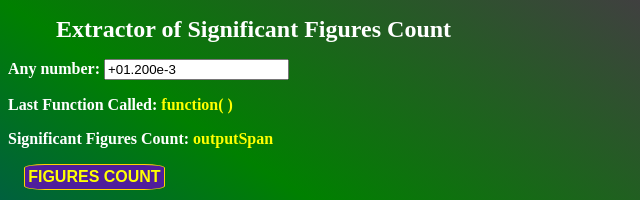
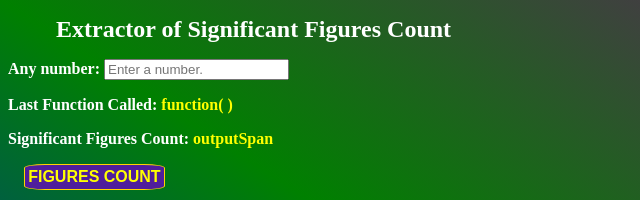
Before and after one commit to GoldenNerd/significantFiguresCount, a plain HTML site: page index.html in a window 1280 px wide. Shown: the top 200 px of the page, 0-640 px from the left. Drawn offline with Linux system fonts and the light colour scheme.

Commit message:
Update index.html

```diff
--- a/index.html
+++ b/index.html
@@ -17,7 +17,7 @@
 <p>
 <label for="numerical-entry">
 Any number:</label>
-<input type="text" id="numerical-entry" value="+01.200e-3" placeholder="inputElement"/>
+<input type="text" id="numerical-entry" value="" placeholder="Enter a number."/>
 </p>
 
 <p>Last Function Called:
```
